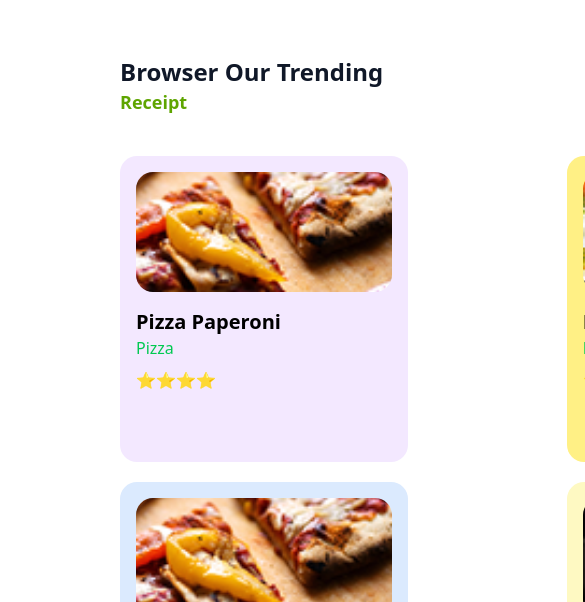
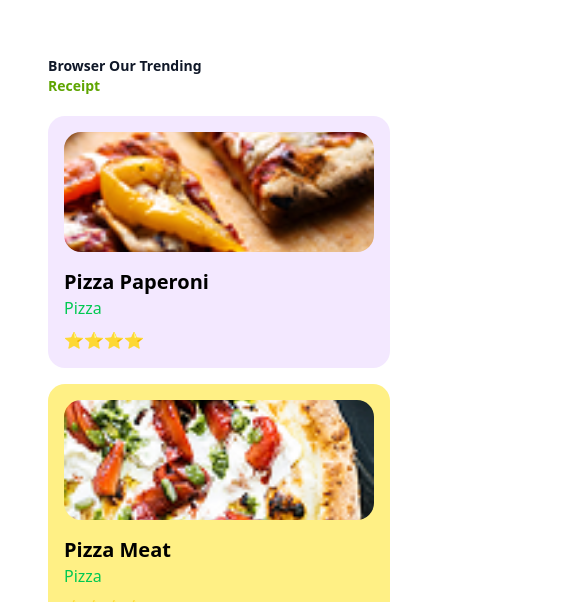
Before and after one commit to IhratPramudya/elemes-teknikal-interview, a Next.js app: page / in a window 390 px wide. Shown: the part 1398-2000 px from the top of the page, 585 px wide, since content can reach past the window. Built offline with nearby package versions, Linux system fonts and the light colour scheme.

Commit message:
add: message: Add responsive for component Trending

```diff
--- a/src/screens/home/Footer.jsx
+++ b/src/screens/home/Footer.jsx
@@ -3,7 +3,7 @@ import Link from 'next/link'; // Pastikan Link diimpor
 
 const Footer = () => {
   return (
-    <section className="w-[1239px] h-[423px] mx-20 mt-100">
+    <section className="hidden sm:block sm:w-[1239px] sm:h-[423px] sm:mx-20 sm:mt-100">
         <div className='bg-[#F9FFF6] "flex items-center justify-center w-[1239px] h-[359px] rounded-[20px] mx-auto"'>
             <div className="flex justify-center items-center">
                     <div className="w-[335px] h-[127px] mt-12 ml-5 space-y-10 flex-col items-center justify-center mx-auto]">
--- a/src/screens/home/Landing.jsx
+++ b/src/screens/home/Landing.jsx
@@ -11,16 +11,16 @@ const Landing = () => {
         { name: 'Kathi kebab', category: "Kebab", rating: 4, image: '/images/landing/donat-unicorn.png', bgClass: 'bg-yellow-200' },
     ]
   return (
-    <section className="w-[1440px] h-[1039px] bg-white mt-[-200]">
-        <div className="m-x-auto max-w-[1,333px] max-h-[573px]">
-            <div className="mb-10 ml-30">
-                    <h2 className="text-2xl font-bold text-gray-900">Browser Our Trending</h2>
-                    <p className="text-lg font-semibold text-lime-600">Receipt</p>
+    <section className="w-full mt-[-300] sm:w-[1440px] sm:h-[1039px] bg-white sm:mt-[-200]">
+        <div className="ml-12 sm:ml-0 sm:m-x-auto sm:w-[1,333px] sm:h-[573px]">
+            <div className="ml-[-10] mb-5 sm:mb-10 sm:ml-30">
+                    <h2 className="text-sm sm:text-2xl font-bold text-gray-900">Browser Our Trending</h2>
+                    <p className="text-sm sm:text-lg font-semibold text-lime-600">Receipt</p>
             </div>
-            <div className="grid grid-cols-3 gap-5 ml-30">
+            <div className="grid grid-cols-1 gap-4 ml-[-3] sm:grid sm:grid-cols-3 sm:gap-5 sm:ml-30">
                 {
                     trendingItems.map((item, index) => (
-                        <div key={index} className={`${item.bgClass} p-4 w-[287.5px] h-[306px] rounded-[17px]`}>
+                        <div key={index} className={`${item.bgClass} rounded-[17px] p-4 sm:w-[287.5px] sm:h-[306px] sm:rounded-[17px]`}>
                             <div className="w-[118.15] h-[120px] object-contain mb-4">
                                 <img
                                 width={139} height={139} quality={100}
```
